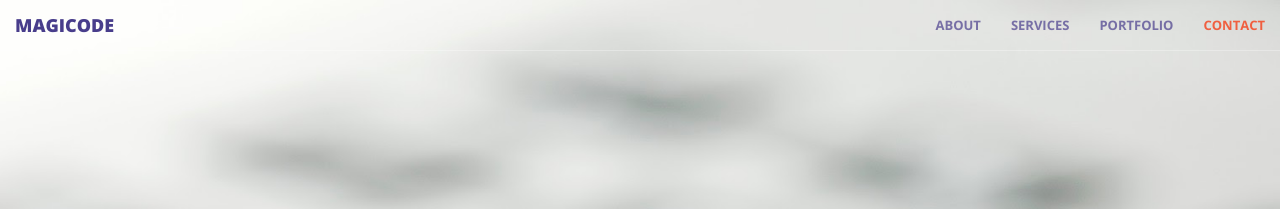
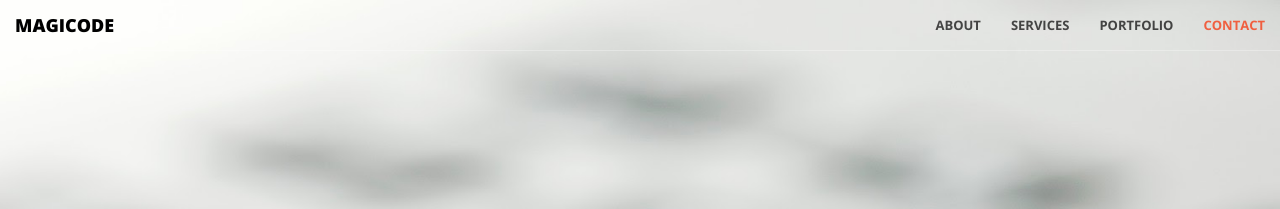
Before and after one commit to ajem70/magicode_site, a Jekyll site: the page built from index.html, in a window 1280 px wide. Shown: the top 209 px of the page. Built offline with Jekyll 4.4.1, drawn with Linux system fonts in a browser that asks for light colours.

Commit message:
Update _base.scss

```diff
--- a/_sass/_base.scss
+++ b/_sass/_base.scss
@@ -112,17 +112,17 @@ aside {
         background-color: transparent;
         border-color: rgba(white, .3);
         .navbar-header .navbar-brand {
-            color: rgba(darkslateblue, .7);
+            color: rgba(black, .7);
             &:hover,
             &:focus {
-                color: darkslateblue;
+                color: black;
             }
         }
         .nav > li > a,
         .nav > li > a:focus {
-            color: rgba(darkslateblue, .7);
+            color: rgba(black, .7);
             &:hover {
-                color: darkslateblue;
+                color: black;
             }
         }
         &.affix {
```
